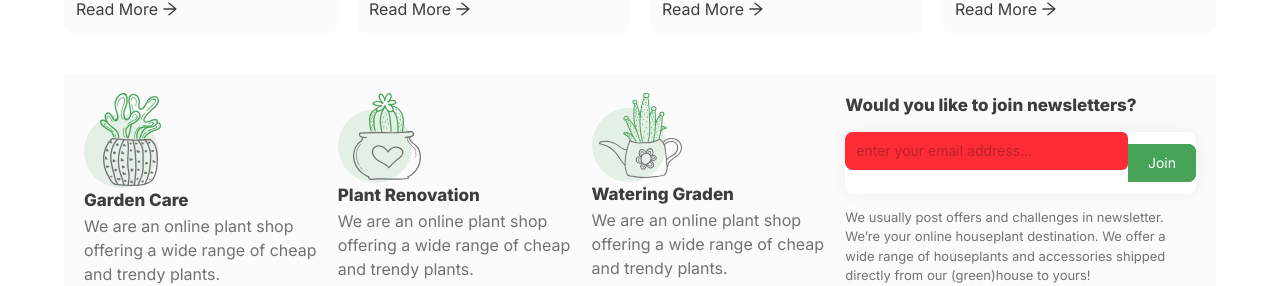
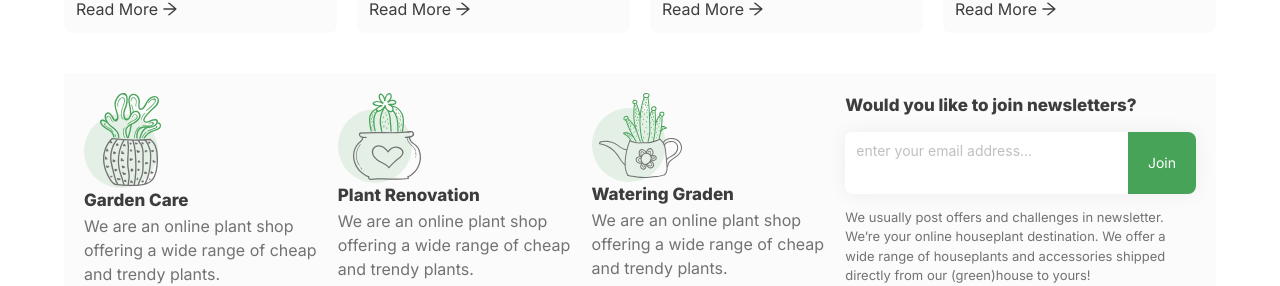
Before and after one commit to malikovshahriyor929/Greenshop, a React (Vite) app: page / in a window 1280 px wide. Shown: the part 2453-2739 px from the top of the page. Built offline with nearby package versions, Linux system fonts and the light colour scheme; no server answers.

Commit message:
working all things

```diff
--- a/src/components/footer/index.tsx
+++ b/src/components/footer/index.tsx
@@ -59,10 +59,10 @@ const Footer = () => {
             Would you like to join newsletters?
           </p>
           <Form onFinish={join} >
-            <div className="!flex items-center   w-full bg-white rounded-lg shadow-[0_0_20px_0_rgba(0,0,0,0.06)] ">
+            <div className="flex self-center  w-full bg-white rounded-lg shadow-[0_0_20px_0_rgba(0,0,0,0.06)] ">
               <Form.Item className="w-full" name="email">
                 <Input
-                  className=" !bg-red-500 !py-2 !outline-none !
+                  className="  !py-2 !outline-none !
                   my-auto h-fit !border-none !rounded-l-lg"
                   placeholder="enter your email address..."
                 />
```
